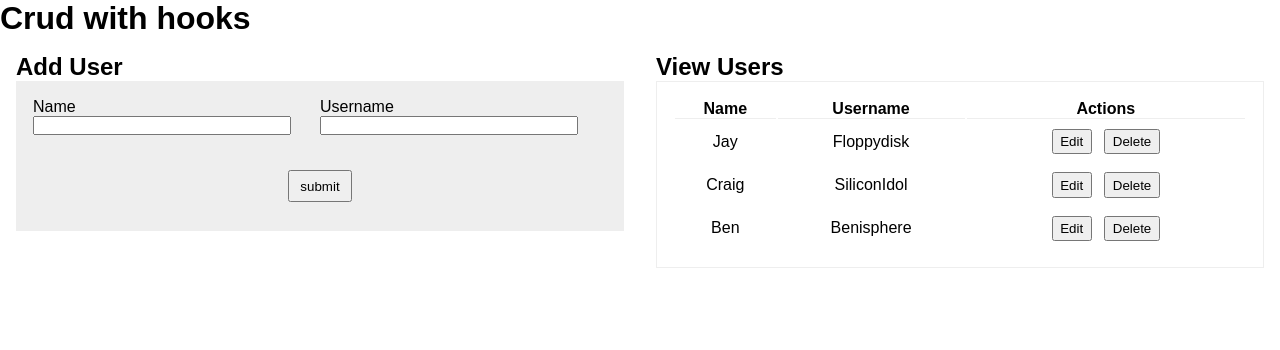
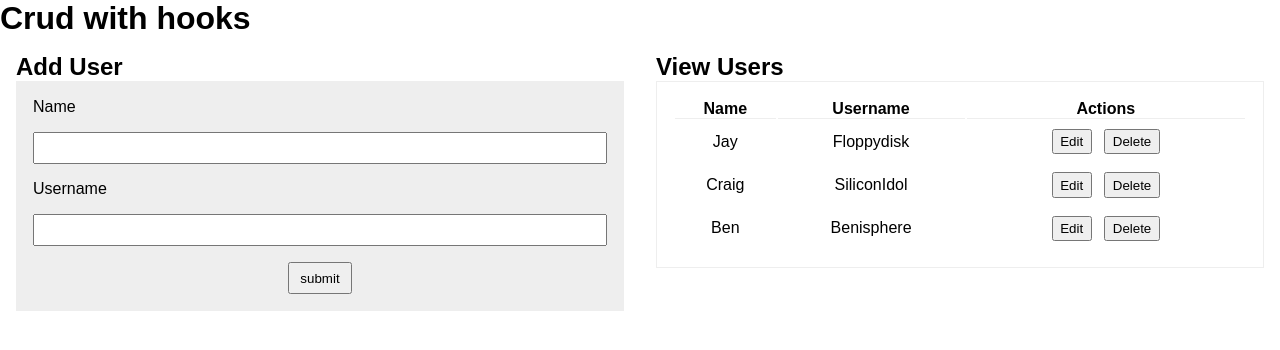
Before and after one commit to mmdw1976/crud-user-app, a React (Create React App) app: page / in a window 1280 px wide. Shown: the top 350 px of the page. Built offline with nearby package versions, Linux system fonts and the light colour scheme.

Commit message:
re-styled the input fields of the form component so it is better alligned

```diff
--- a/src/components/tables/UserForm.js
+++ b/src/components/tables/UserForm.js
@@ -22,6 +22,8 @@ const UserForm = (props) => {
         }
 
         props.addUser(user);
+
+        setUser(initialFormState);
     }
     return (
         <form onSubmit={submitHandler}>
--- a/src/index.css
+++ b/src/index.css
@@ -43,23 +43,23 @@ h2 {
 }
 
 .flex-large form {
-  height: 150px;
+  min-height: 150px;
   background-color: #eee;
   margin-top: 0;
-}
-
-.flex-large form {
   display: flex;
   flex-wrap: wrap;
 }
 
 form div {
-  width: 50%;
+  width: 100%;
 }
 
 form input {
-  width: 90%;
-
+  width: 100%;
+  height: 2rem;
+  margin: 1rem 0;
+  font-size: 1rem;
+  padding: .5rem;
 }
 
 
```
